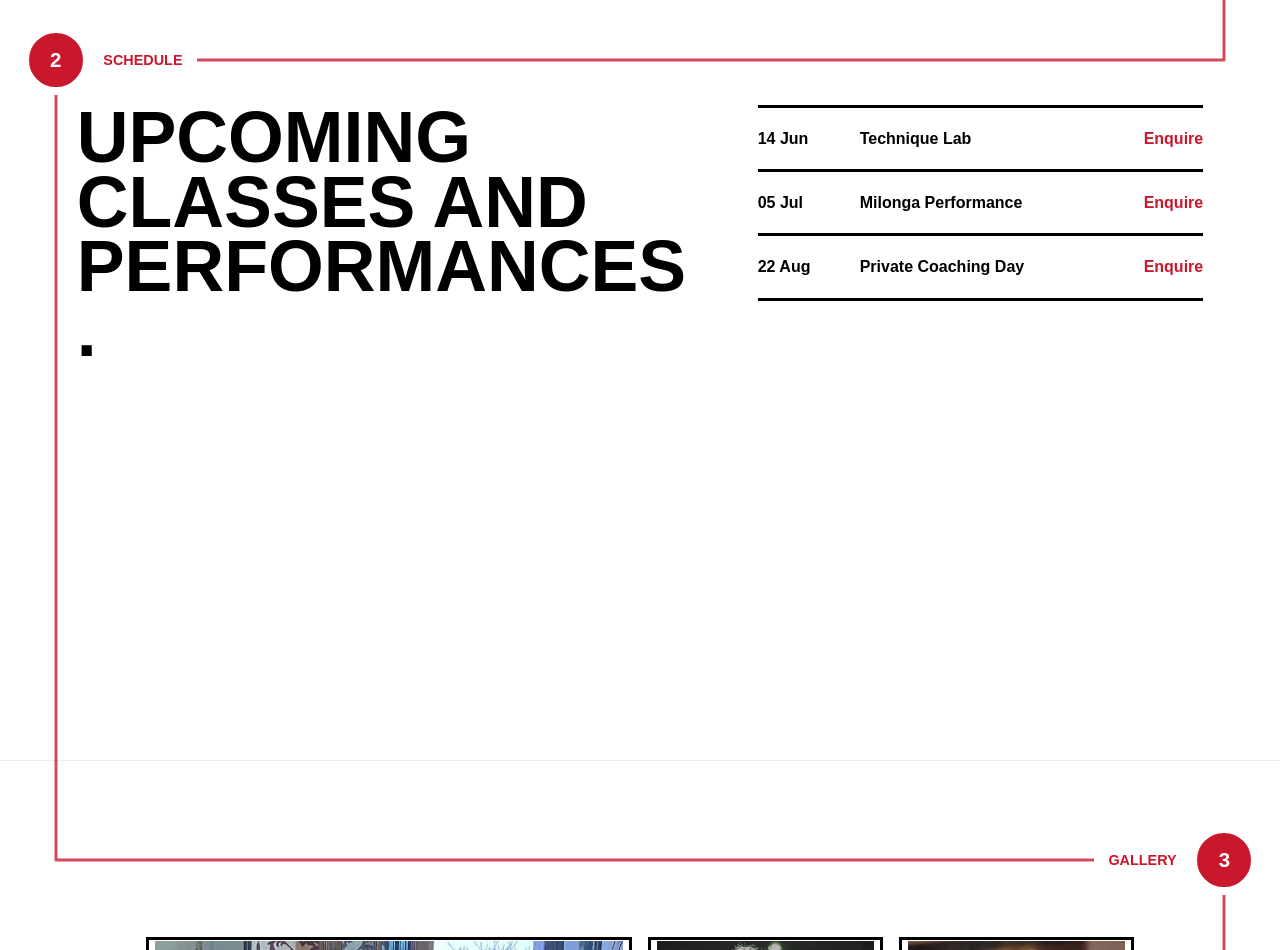
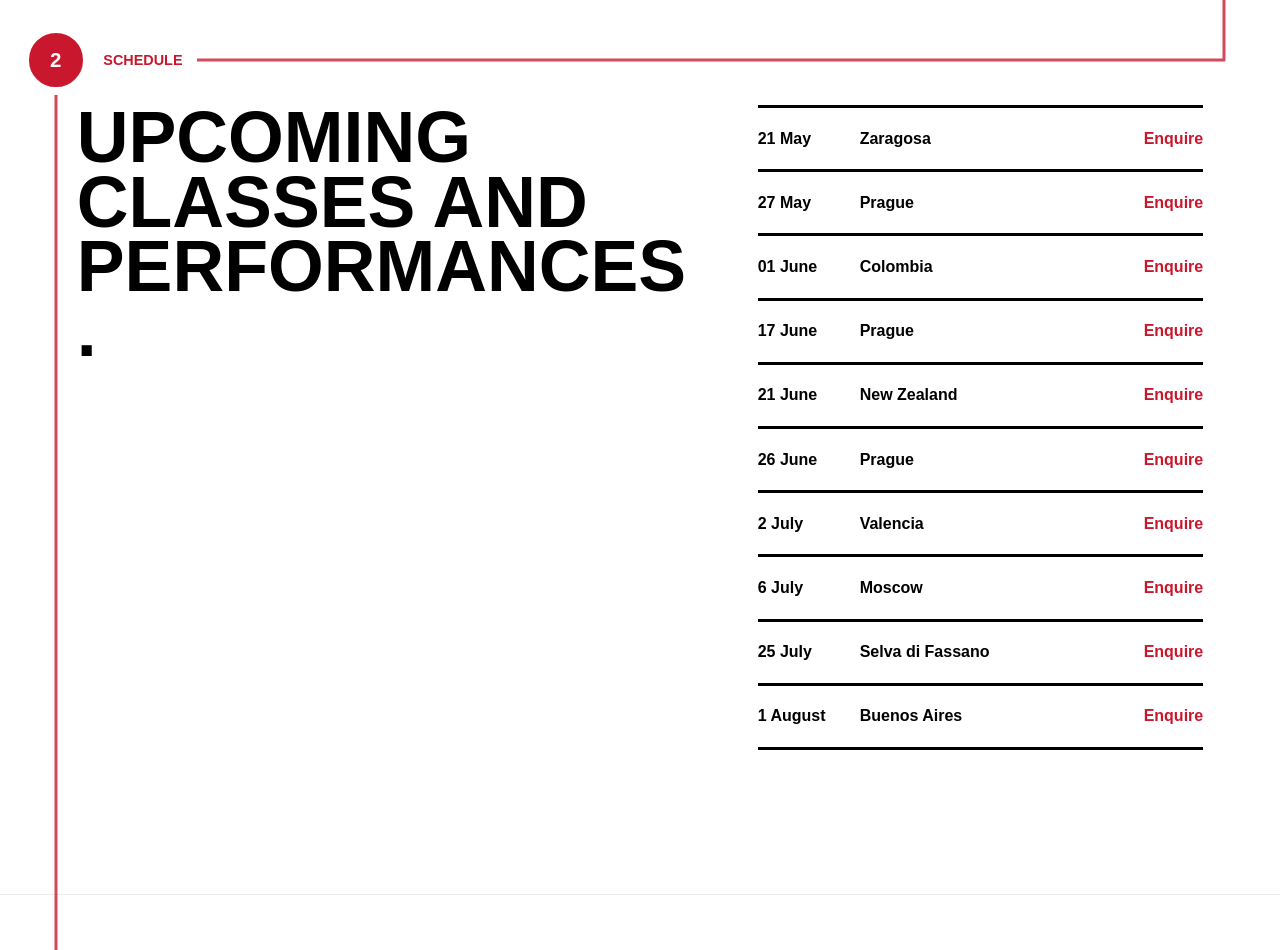
Before and after one commit to MKaratsioris/Moro-Website, a plain HTML site: page index.html in a window 1280 px wide. Shown: the part 1640-2590 px from the top of the page. Drawn offline with Linux system fonts and the light colour scheme.

Commit message:
Add schedule summer 2026

```diff
--- a/index.html
+++ b/index.html
@@ -104,18 +104,53 @@
         </div>
         <div class="schedule-list">
           <article>
-            <time datetime="2026-06-14">14 Jun</time>
-            <span>Technique Lab</span>
+            <time datetime="2026-05-21">21 May</time>
+            <span>Zaragosa</span>
             <a href="#contact-me">Enquire</a>
           </article>
           <article>
-            <time datetime="2026-07-05">05 Jul</time>
-            <span>Milonga Performance</span>
+            <time datetime="2026-05-27">27 May</time>
+            <span>Prague</span>
             <a href="#contact-me">Enquire</a>
           </article>
           <article>
-            <time datetime="2026-08-22">22 Aug</time>
-            <span>Private Coaching Day</span>
+            <time datetime="2026-06-01">01 June</time>
+            <span>Colombia</span>
+            <a href="#contact-me">Enquire</a>
+          </article>
+          <article>
+            <time datetime="2026-06-17">17 June</time>
+            <span>Prague</span>
+            <a href="#contact-me">Enquire</a>
+          </article>
+          <article>
+            <time datetime="2026-06-21">21 June</time>
+            <span>New Zealand</span>
+            <a href="#contact-me">Enquire</a>
+          </article>
+          <article>
+            <time datetime="2026-06-26">26 June</time>
+            <span>Prague</span>
+            <a href="#contact-me">Enquire</a>
+          </article>
+          <article>
+            <time datetime="2026-07-02">2 July</time>
+            <span>Valencia</span>
+            <a href="#contact-me">Enquire</a>
+          </article>
+          <article>
+            <time datetime="2026-07-06">6 July</time>
+            <span>Moscow</span>
+            <a href="#contact-me">Enquire</a>
+          </article>
+          <article>
+            <time datetime="2026-07-25">25 July</time>
+            <span>Selva di Fassano</span>
+            <a href="#contact-me">Enquire</a>
+          </article>
+          <article>
+            <time datetime="2026-08-01">1 August</time>
+            <span>Buenos Aires</span>
             <a href="#contact-me">Enquire</a>
           </article>
         </div>
```
